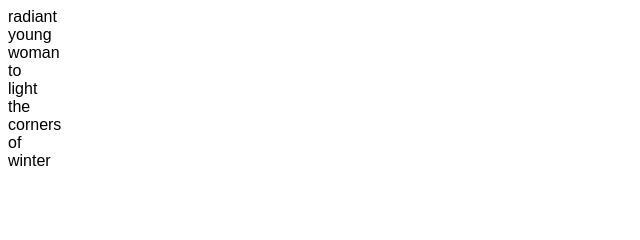
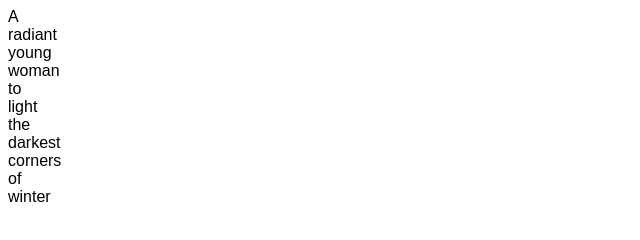
Before and after one commit to C0nz0Rz/haiku, a plain HTML site: page index.html in a window 1280 px wide. Shown: the whole page, without its empty margins (0-640 px from the left). Drawn offline with Linux system fonts and the light colour scheme.

Commit message:
Update index.html

```diff
--- a/index.html
+++ b/index.html
@@ -8,15 +8,17 @@
 <body>
 
 	<div class="grid-container">
+		<div>A</div>
 		<div>radiant</div>
-		<div>young</div>
+		<div class="last">young</div>
 		<div>woman</div>
 		<div>to</div>
 		<div>light</div>
 		<div>the</div>
+		<div class="last">darkest</div>
 		<div>corners</div>
 		<div>of</div>
-		<div>winter</div>
+		<div class="last">winter</div>
 	</div>
 
 	<script src="./assets/js/main.js"></script>
```
